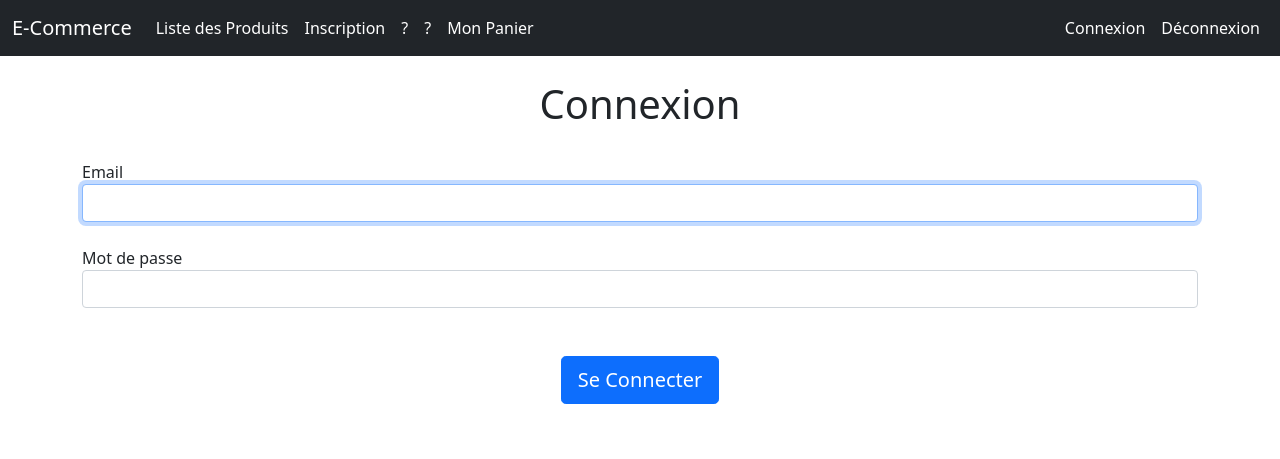
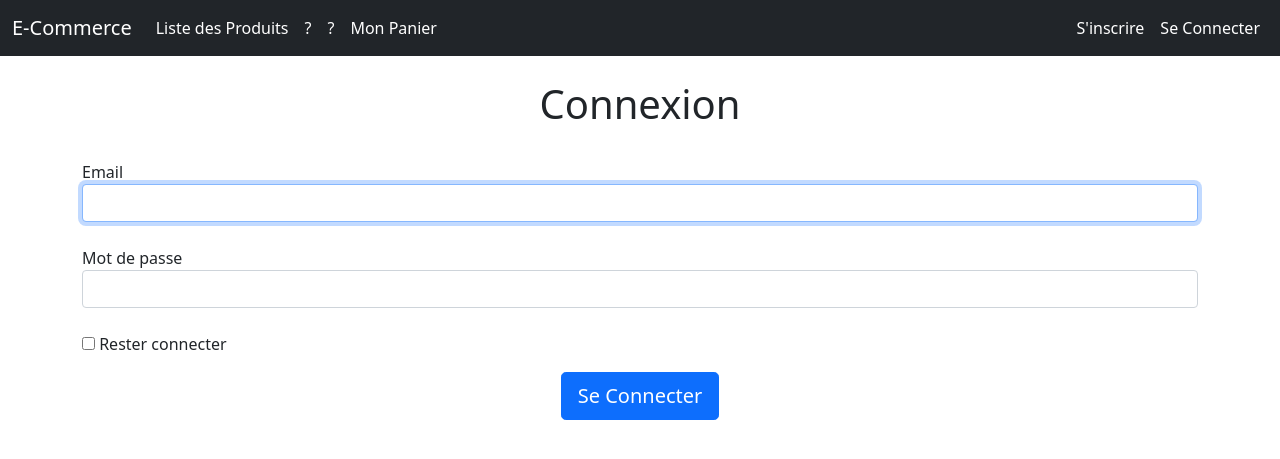
Before and after one commit to KevOneRedOne/E_commerce_Symfony, a Symfony app: template templates/security/login.html.twig in a window 1280 px wide. Shown: the top 459 px of the page. Run offline with Twig, Linux system fonts and the light colour scheme; the template is opened without the code that fills it, so the values that code supplies are empty; some libraries are stand-ins or nearby versions.

Commit message:
Login and Logout done

```diff
--- a/src/Security/LoginFormAuthentificatorAuthenticator.php
+++ b/src/Security/LoginFormAuthentificatorAuthenticator.php
@@ -49,9 +49,7 @@ class LoginFormAuthentificatorAuthenticator extends AbstractLoginFormAuthenticat
             return new RedirectResponse($targetPath);
         }
 
-        // For example:
-        // return new RedirectResponse($this->urlGenerator->generate('some_route'));
-        throw new \Exception('TODO: provide a valid redirect inside '.__FILE__);
+        return new RedirectResponse($this->urlGenerator->generate('app_product'));
     }
 
     protected function getLoginUrl(Request $request): string
--- a/templates/base.html.twig
+++ b/templates/base.html.twig
@@ -28,9 +28,6 @@
                             <a class="nav-link active" aria-current="page" href="{{ path('app_product')}}">Liste des Produits</a>
                         </li>
                         <li class="nav-item">
-                            <a class="nav-link active" href="/register">Inscription</a>
-                        </li>
-                        <li class="nav-item">
                             <a class="nav-link active" href="#">?</a>
                         </li>
                         <li class="nav-item">
@@ -52,12 +49,18 @@
                         </li>
                     </ul>
                     <ul class="navbar-nav justify-content-end">
-                        <li class="nav-item">
-                            <a class="nav-link active" href="/login">Connexion</a>
-                        </li>
-                        <li class="nav-item">
-                            <a class="nav-link active" href="/logout">Déconnexion</a>
-                        </li>
+                        {% if app.user %}
+                            <li class="nav-item">
+                                <a class="nav-link active" href="/logout">Se Déconnecter</a>
+                            </li>
+                        {% else %}
+                            <li class="nav-item">
+                                <a class="nav-link active" href="/register">S'inscrire</a>
+                            </li>
+                            <li class="nav-item">
+                                <a class="nav-link active" href="/login">Se Connecter</a>
+                            </li>
+                        {% endif %}
                     </ul>
                 </div>
             </div>
--- a/templates/security/login.html.twig
+++ b/templates/security/login.html.twig
@@ -22,20 +22,16 @@
     <label for="inputPassword">Mot de passe</label>
     <input type="password" name="password" id="inputPassword" class="form-control" autocomplete="current-password" required>
     <br>
-    <input type="hidden" name="_csrf_token"
-           value="{{ csrf_token('authenticate') }}"
-    >
-    <br>
+    <input type="hidden" name="_csrf_token" value="{{ csrf_token('authenticate') }}">
     {#
         Uncomment this section and add a remember_me option below your firewall to activate remember me functionality.
         See https://symfony.com/doc/current/security/remember_me.html
-
-        <div class="checkbox mb-3">
-            <label>
-                <input type="checkbox" name="_remember_me"> Remember me
-            </label>
-        </div>
     #}
+    <div class="checkbox mb-3">
+        <label>
+            <input type="checkbox" name="_remember_me"> Rester connecter
+        </label>
+    </div>
     <div class="text-center">
         <button class="btn btn-lg btn-primary" type="submit">
             Se Connecter
```
